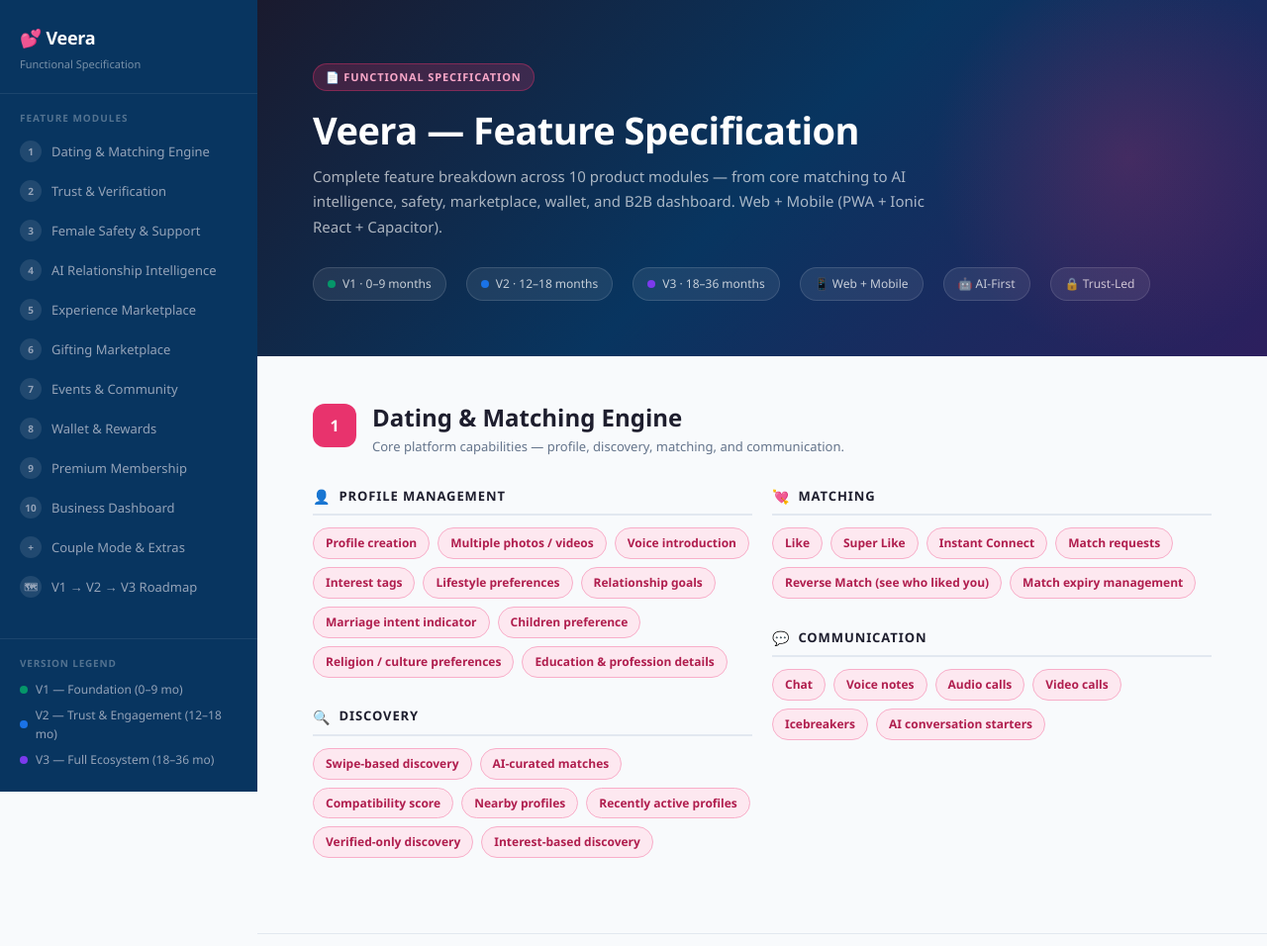
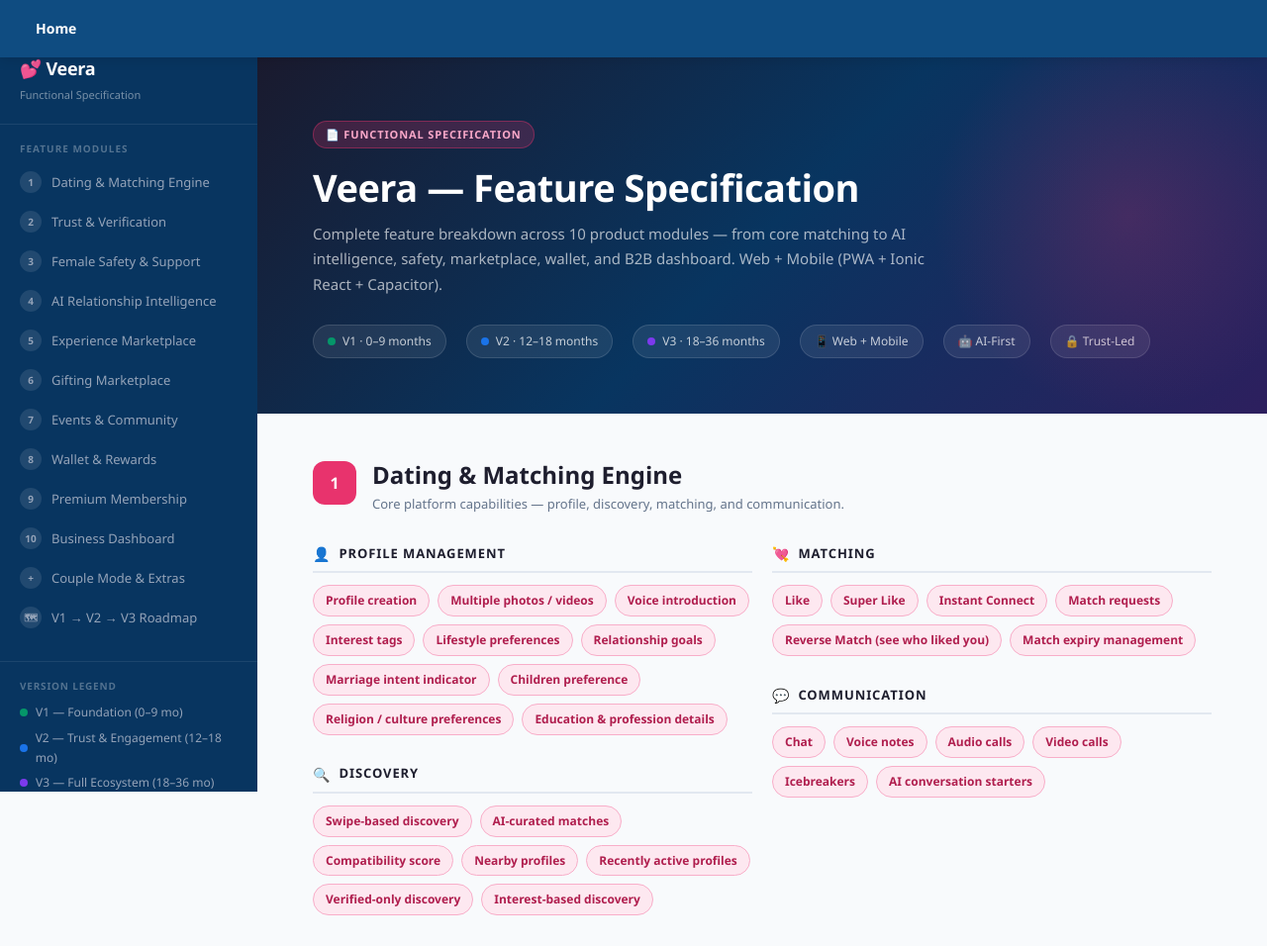
Before and after one commit to ayanbanerjee06/veeradocshare, a plain HTML site: page docs/Functional_Feature_Document.html in a window 1280 px wide. Shown: the top 956 px of the page at 99% size. Drawn offline with Linux system fonts and the light colour scheme.

Commit message:
Changes to add links and naming convention.

```diff
--- a/docs/Functional_Feature_Document.html
+++ b/docs/Functional_Feature_Document.html
@@ -35,6 +35,8 @@
 }
 .sb-logo .brand{font-size:18px;font-weight:800;color:#fff;letter-spacing:-.3px}
 .sb-logo .sub{font-size:11px;color:rgba(255,255,255,.45);margin-top:2px}
+.sb-logo #home-link{display:inline-block;margin-bottom:8px;color:#fff;font-weight:800;text-decoration:none}
+.sb-logo #home-link:hover{opacity:0.9}
 .sb-label{
   padding:16px 20px 6px;font-size:10px;font-weight:700;
   text-transform:uppercase;letter-spacing:.1em;color:rgba(255,255,255,.3);
@@ -59,7 +61,16 @@
 .sb-ver-dot{width:8px;height:8px;border-radius:50%}
 
 /* ── MAIN ── */
-#main{margin-left:var(--sidebar);min-height:100vh}
+#main{margin-left:var(--sidebar);min-height:100vh;padding-top:58px}
+
+/* Top navigation (replicated from Dating_PWA.html) */
+#nav{
+  position:fixed;top:0;left:0;right:0;height:58px;
+  background:var(--blue);display:flex;align-items:center;justify-content:flex-start;
+  padding:0 20px;z-index:9999;box-shadow:0 2px 12px rgba(0,0,0,.12);
+}
+#top-home{color:#fff;font-weight:700;text-decoration:none;margin-left:16px}
+#top-home:hover{opacity:0.9}
 
 /* ── HERO ── */
 .hero{
@@ -236,9 +247,14 @@
 </head>
 <body>
 
+<div id="nav">
+  <a id="top-home" href="Home.html">Home</a>
+</div>
+
 <!-- ══ SIDEBAR ══ -->
 <nav id="sidebar">
   <div class="sb-logo">
+    <a id="home-link" href="Home.html">Home</a>
     <div class="brand">💕 Veera</div>
     <div class="sub">Functional Specification</div>
   </div>
```
Also changed, not shown: docs/Home.html (+1 -1 lines).
